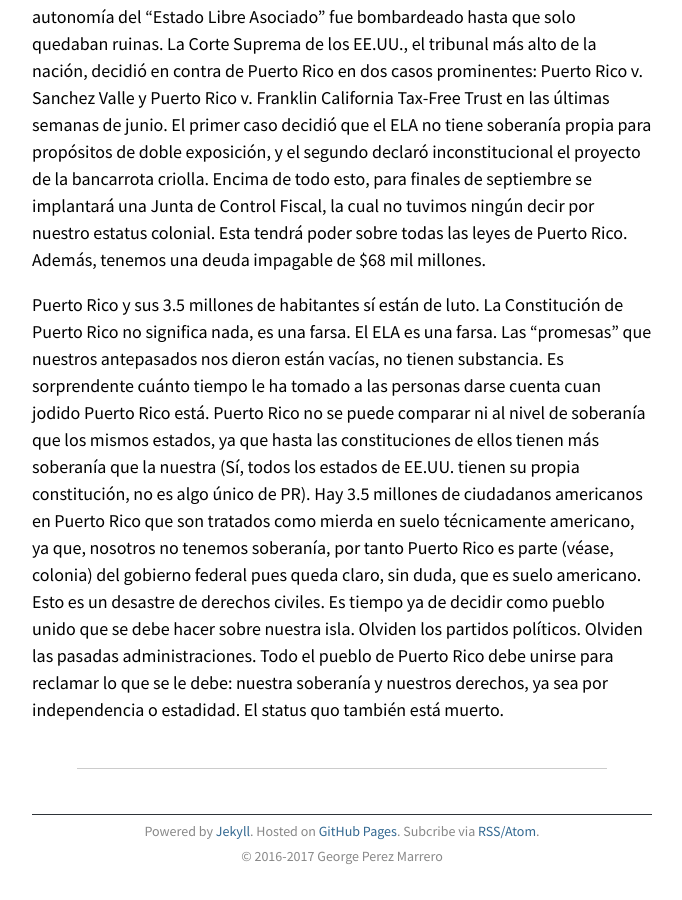
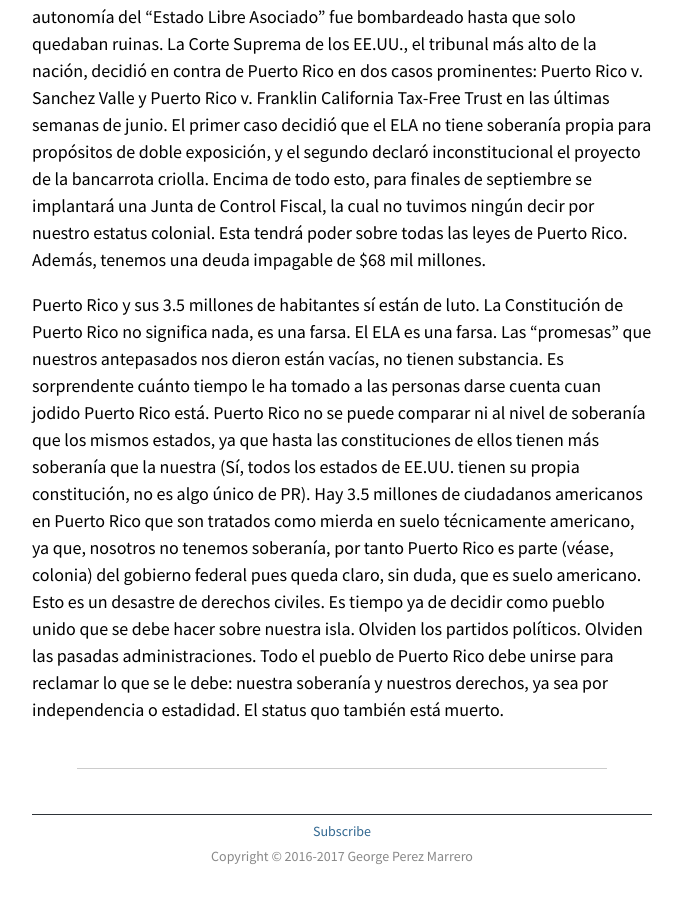
Before and after one commit to georgeperez/titanpointe.org, a Jekyll site: the page built from index.html, in a window 1280 px wide and 900 px high, scrolled down 3549 px. Shown: the whole window, without its empty margins (298-980 px from the left). Built offline with Jekyll 4.4.1, drawn with Linux system fonts in a browser that asks for light colours.

Commit message:
Updated footer

```diff
--- a/_includes/footer.html
+++ b/_includes/footer.html
@@ -1,4 +1,4 @@
 <footer>
-  <p>Powered by <a href="https://jekyllrb.com/">Jekyll</a>. Hosted on <a href="https://pages.github.com/">GitHub Pages</a>. Subcribe via <a href="/feed.xml">RSS/Atom</a>.</p>
-  <p>&copy; 2016-2017 George Perez Marrero</p>
+  <p><a href="/feed.xml">Subscribe</a></p>
+  <p>Copyright &copy; 2016-2017 George Perez Marrero</p>
 </footer>
```
